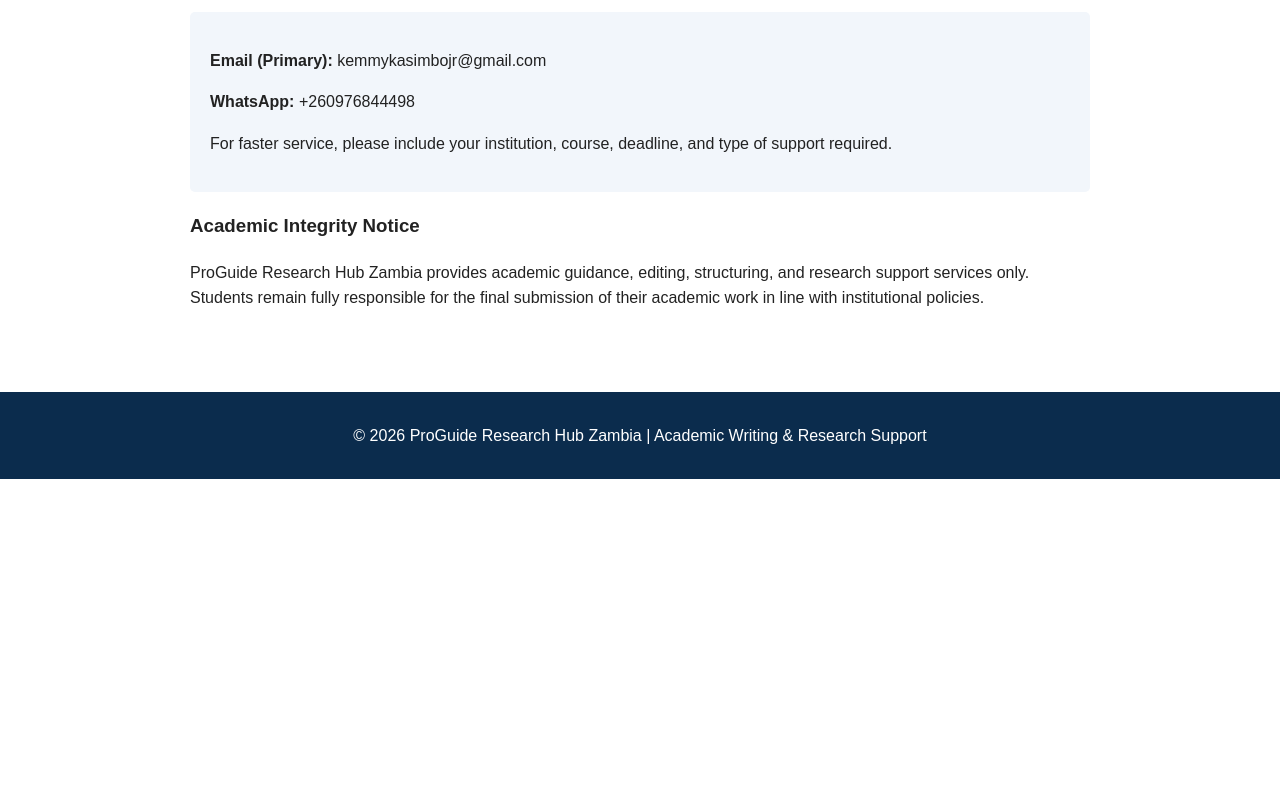
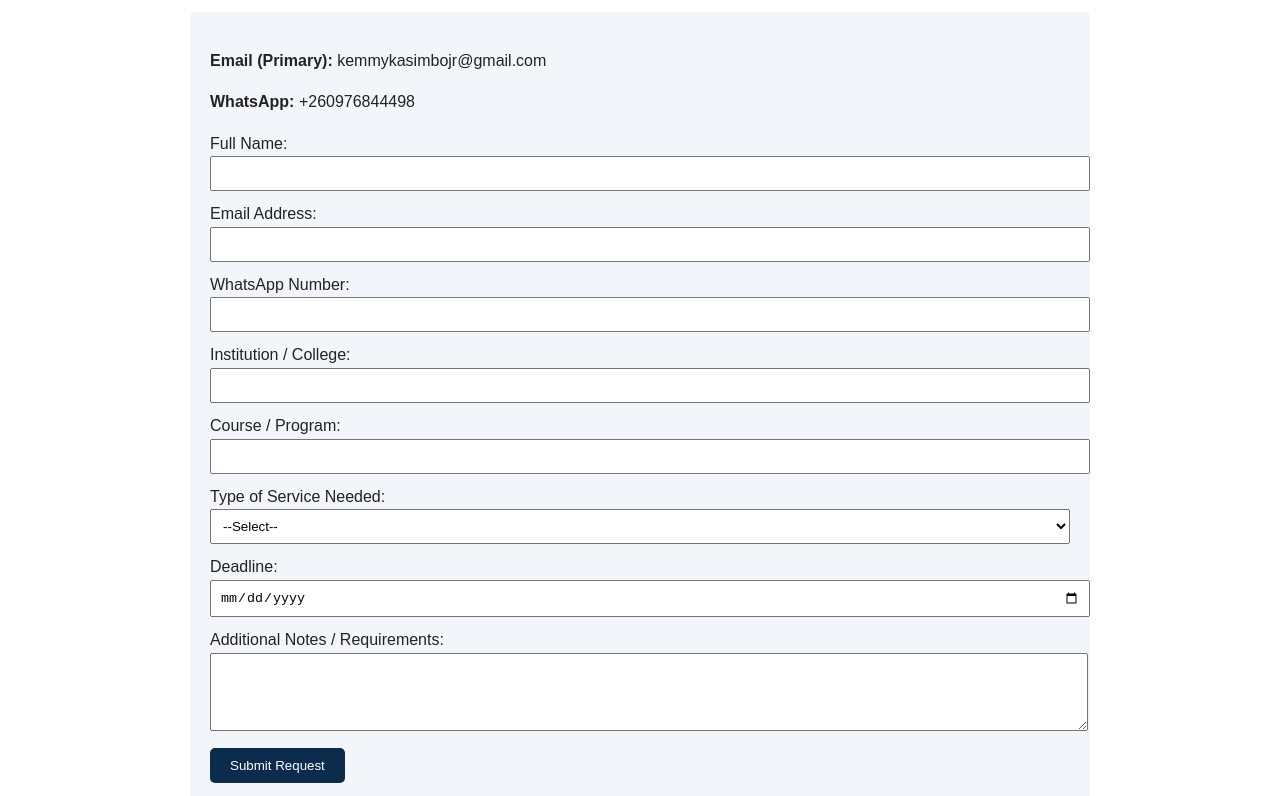
Before and after one commit to KemmyJr/ProGuide-Research-Hub, a plain HTML site: page index.html in a window 1280 px wide. Shown: the part 2180-2976 px from the top of the page. Before the commit the page ends 2659 px from the top, so only its background shows below. Drawn offline with Linux system fonts and the light colour scheme.

Commit message:
Implement contact form for service requests
Added a contact form for service requests with various input fields.

```diff
--- a/index.html
+++ b/index.html
@@ -166,6 +166,41 @@
   <div class="contact-box">
     <p><strong>Email (Primary):</strong> kemmykasimbojr@gmail.com</p>
     <p><strong>WhatsApp:</strong> +260976844498</p>
+    <form action="https://formspree.io/f/xdalkqyr" method="POST">
+  <label for="name">Full Name:</label><br>
+  <input type="text" id="name" name="name" required style="width:100%;padding:8px;margin-bottom:10px;"><br>
+
+  <label for="email">Email Address:</label><br>
+  <input type="email" id="email" name="_replyto" required style="width:100%;padding:8px;margin-bottom:10px;"><br>
+
+  <label for="whatsapp">WhatsApp Number:</label><br>
+  <input type="text" id="whatsapp" name="whatsapp" required style="width:100%;padding:8px;margin-bottom:10px;"><br>
+
+  <label for="institution">Institution / College:</label><br>
+  <input type="text" id="institution" name="institution" required style="width:100%;padding:8px;margin-bottom:10px;"><br>
+
+  <label for="course">Course / Program:</label><br>
+  <input type="text" id="course" name="course" required style="width:100%;padding:8px;margin-bottom:10px;"><br>
+
+  <label for="service">Type of Service Needed:</label><br>
+  <select id="service" name="service" required style="width:100%;padding:8px;margin-bottom:10px;">
+    <option value="">--Select--</option>
+    <option value="Proposal Writing">Proposal Writing</option>
+    <option value="Guided Proposal">Guided Proposal</option>
+    <option value="Assignments">Assignments & Coursework</option>
+    <option value="Referencing & Editing">Referencing & Editing</option>
+    <option value="Data Support">Research Instruments & Data Support</option>
+    <option value="Consultation">Academic Consultation</option>
+  </select><br>
+
+  <label for="deadline">Deadline:</label><br>
+  <input type="date" id="deadline" name="deadline" required style="width:100%;padding:8px;margin-bottom:10px;"><br>
+
+  <label for="notes">Additional Notes / Requirements:</label><br>
+  <textarea id="notes" name="notes" rows="4" style="width:100%;padding:8px;margin-bottom:10px;"></textarea><br>
+
+  <button type="submit" style="background-color:#0b2c4d;color:white;padding:10px 20px;border:none;border-radius:5px;cursor:pointer;">Submit Request</button>
+    </form>
     <p>
       For faster service, please include your institution, course, deadline,
       and type of support required.
```
